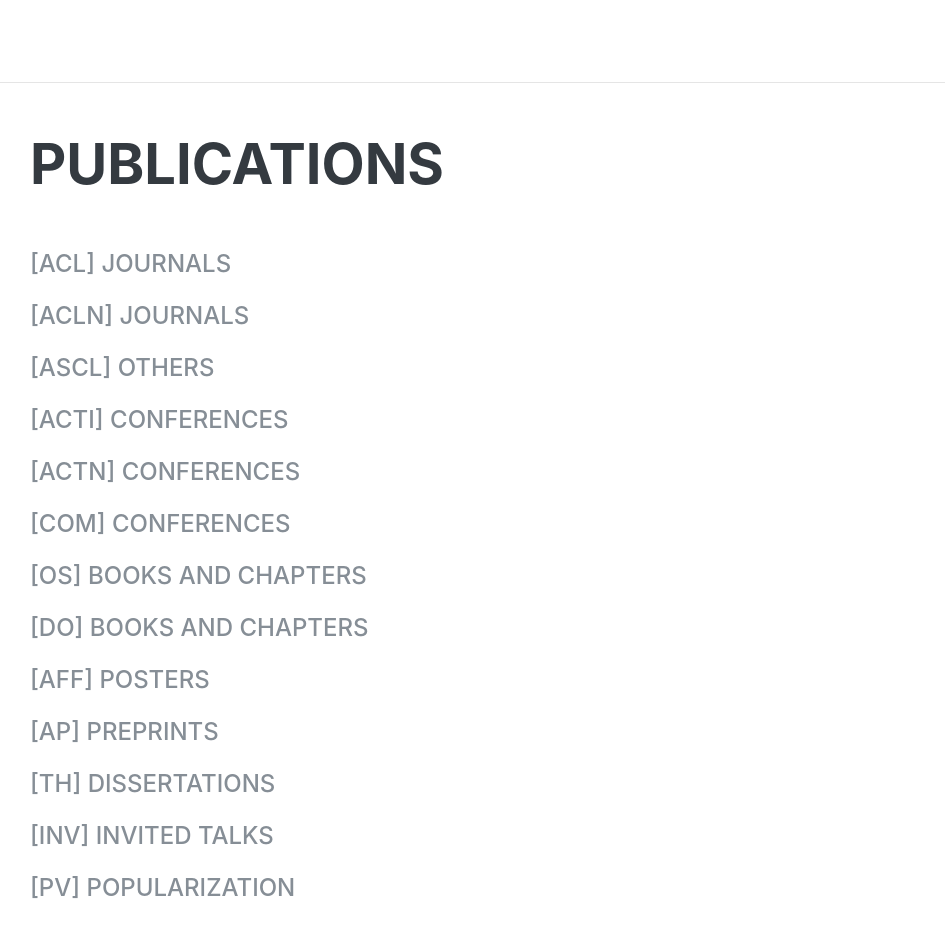
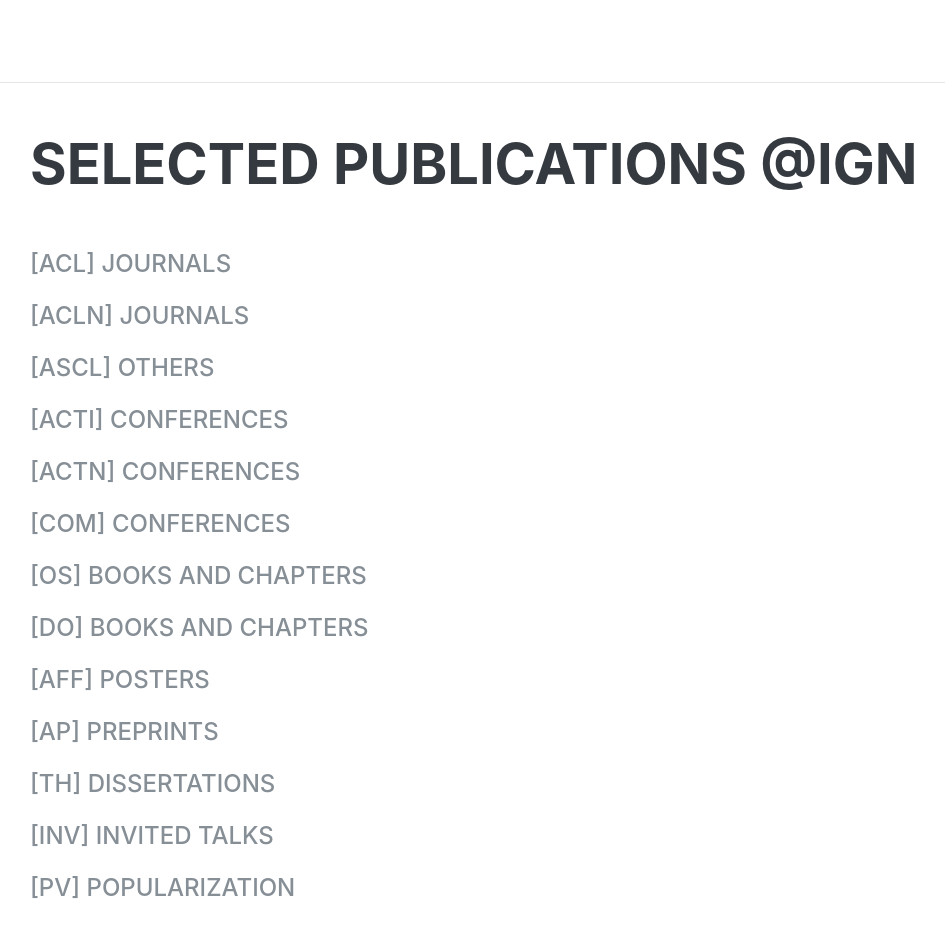
Before and after one commit to umrlastig/ewelina-rupnik, a plain HTML site: page index.html in a window 1280 px wide. Shown: the part 3860-4788 px from the top of the page, without its empty margins (290-1235 px from the left). Drawn offline with nearby package versions, Linux system fonts and the light colour scheme; no server answers; files whose address does not match are found by name; a web font is replaced by a local one.

Commit message:
Selected publi

```diff
--- a/index.html
+++ b/index.html
@@ -407,7 +407,7 @@
 
     <section class="resume-section p-3 p-lg-5 d-flex align-items-center" id="publications">
       <div class="w-100">
-        <h2 class="mb-5">Publications</h2>
+        <h2 class="mb-5">Selected Publications @IGN</h2>
 
         <span id="pubACL"><div class="subheading mb-3 mt-3">[ACL] Journals</div></span>
         <span id="pubACLN"><div class="subheading mb-3 mt-3">[ACLN] Journals</div></span>
```
